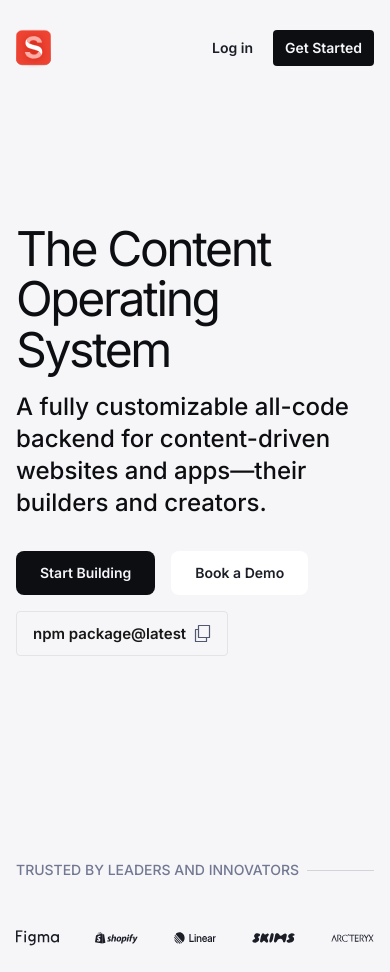
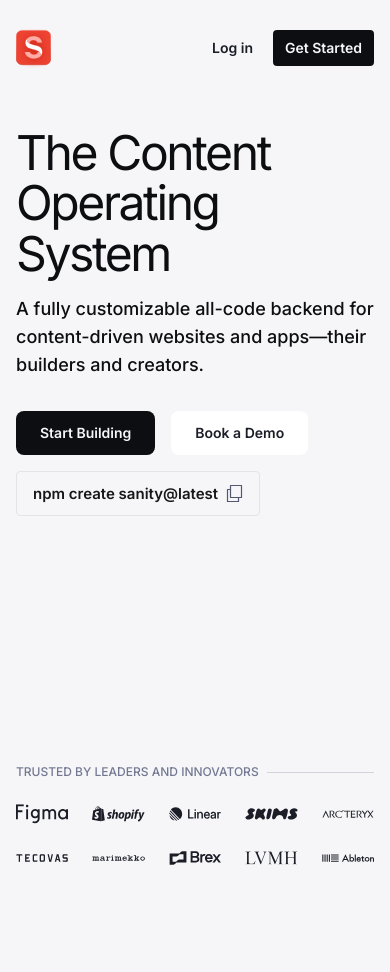
Before and after one commit to lroush1/sanity-web_project, a Next.js app: page / in a window 390 px wide. After the commit the page ends 872 px from the top, so only its background shows below. Built offline with nearby package versions, Linux system fonts and the light colour scheme; grey boxes are pictures that could not be loaded.

Commit message:
Dark mode and mobile tweaks

```diff
--- a/src/app/layout.tsx
+++ b/src/app/layout.tsx
@@ -1,6 +1,7 @@
 import type { Metadata } from "next";
 import { Inter } from "next/font/google";
 import "./globals.css";
+import Header from "@/components/navigation/header";
 
 const interFont = Inter({
   variable: "--font-inter",
@@ -22,6 +23,7 @@ export default function RootLayout({
     <body
         className={`${interFont.variable} antialiased`}
       >
+    <Header/>
         {children}
       </body>
     </html>
--- a/src/app/page.tsx
+++ b/src/app/page.tsx
@@ -1,4 +1,3 @@
-import Header from "../components/navigation/header";
 import Image from "next/image";
 import Button from "@/components/ui/button";
 import PartnerLogos from "@/components/ui/homepage/partnerLogos";
@@ -7,15 +6,14 @@ import NPMCopyBar from "@/components/ui/homepage/npmCopyBar";
 export default function Home() {
     return (
         <>
-            <Header/>
-            <main className="pt-40 overflow-hidden">
+            <main className="pt-16 sm:pt-24 overflow-hidden">
                 <div className="relative min-h-[700px] md:min-h-[625px]">
                     <div className="container mx-auto px-4 sm:px-6 lg:px-8 max-w-[1440px] h-full">
                         <div className="grid grid-cols-1 md:grid-cols-2 items-center h-full">
                             <div className="z-10 relative py-16">
                                 <h1 className="text-5xl md:text-[72px] text-[#0D0E12] dark:text-[#f6f6f8] leading-[105%] tracking-tighter">The Content<br /> Operating
                                     System</h1>
-                                <p className="text-2xl font-[425] text-[#0D0E12] dark:text-[#f6f6f8] mt-4">A fully customizable all-code backend for content-driven websites and apps—their builders and creators.</p>
+                                <p className="text-lg md:text-2xl font-[425] text-[#0D0E12] dark:text-[#f6f6f8] mt-4">A fully customizable all-code backend for content-driven websites and apps—their builders and creators.</p>
                                 <div className="mt-8 flex gap-4">
                                     <Button ctaURL="https://sanity.io" ctaCopy="Start Building" padding="py-4 px-6" />
                                     <Button ctaURL="https://sanity.io" ctaCopy="Book a Demo" bgColor="bg-white" textColor="text-[#1B1D27]" darkBgColor="bg-[#1B1D27]" darkTextColor="text-[#EEEEF1]" padding="py-4 px-6" />
@@ -24,7 +22,6 @@ export default function Home() {
                                 <NPMCopyBar />
                                 </div>
                             </div>
-
                             <div className="md:col-span-1"></div>
                         </div>
                     </div>
--- a/src/components/navigation/header.tsx
+++ b/src/components/navigation/header.tsx
@@ -4,27 +4,31 @@ import Button from '../ui/button';
 
 export default function Header() {
     return (
-        <header className="fixed z-50 h-24 w-full flex items-center justify-between px-4 sm:px-6 lg:px-8 max-w-[1440px] mx-auto left-0 right-0">
+        <header
+            className="fixed z-50 h-24 w-full flex items-center justify-between px-4 sm:px-6 lg:px-8 max-w-[1440px] mx-auto left-0 right-0">
             <div className="flex items-center">
                 <Image src={'/sanity-monogram--red.svg'} alt="Sanity Logo" width={35} height={35} quality={100}/>
                 <nav className="flex items-center mx-4 hidden sm:block">
                     <Link
-                        className="p-3 text-sm font-[525] text-[#1B1D27] dark:text-[#EEEEF1] hover:text-white hover:bg-white/10 rounded-md transition"
+                        className="p-3 text-sm font-[525] text-[#1B1D27] dark:text-[#EEEEF1]  hover:bg-black/10 hover:dark:bg-white/10 rounded-md transition"
                         href="/">Product</Link>
                     <Link
-                        className="p-3 text-sm font-[525] text-[#1B1D27] dark:text-[#EEEEF1] hover:text-white hover:bg-white/10 rounded-md transition"
+                        className="p-3 text-sm font-[525] text-[#1B1D27] dark:text-[#EEEEF1]  hover:bg-black/10 hover:dark:bg-white/10 rounded-md transition"
                         href="/">Developer</Link>
                     <Link
-                        className="p-3 text-sm font-[525] text-[#1B1D27] dark:text-[#EEEEF1] hover:text-white hover:bg-white/10 rounded-md transition"
+                        className="p-3 text-sm font-[525] text-[#1B1D27] dark:text-[#EEEEF1]  hover:bg-black/10 hover:dark:bg-white/10 rounded-md transition"
                         href="/">Enterprise</Link>
                     <Link
-                        className="p-3 text-sm font-[525] text-[#1B1D27] dark:text-[#EEEEF1] hover:text-white hover:bg-white/10 rounded-md transition"
+                        className="p-3 text-sm font-[525] text-[#1B1D27] dark:text-[#EEEEF1]  hover:bg-black/10 hover:dark:bg-white/10 rounded-md transition"
                         href="/">Pricing</Link>
                 </nav>
             </div>
             <div className="flex gap-2 items-center">
-                <Link href="/" className="p-3 text-sm font-[525] text-[#1B1D27] dark:text-[#EEEEF1] hover:text-white hover:bg-white/10 rounded-md transition">Log in</Link>
-                <Button ctaURL="https://google.com" ctaCopy="Get Started" padding="p-3" borderRadius="rounded" darkBgColor="bg-[#F6F6F8]" darkTextColor="text-[#13141B]" />
+                <Link href="/"
+                      className="p-3 text-sm font-[525] text-[#1B1D27] dark:text-[#EEEEF1] hover:text-white hover:bg-white/10 rounded-md transition">Log
+                    in</Link>
+                <Button ctaURL="https://google.com" ctaCopy="Get Started" padding="p-3" borderRadius="rounded"
+                        darkBgColor="bg-[#F6F6F8]" darkTextColor="text-[#13141B]"/>
             </div>
         </header>
     );
--- a/src/components/ui/button.tsx
+++ b/src/components/ui/button.tsx
@@ -13,7 +13,7 @@ export default function Button({
     return (
         <Link
             href={ctaURL}
-            className={`${padding} ${borderRadius} leading-3 transition ${bgColor} ${textColor} dark:${darkBgColor} dark:${darkTextColor} hover:shadow-lg text-sm font-[525]`}
+            className={`${padding} ${borderRadius} leading-3 transition ${bgColor} ${textColor} dark:${darkBgColor} dark:${darkTextColor} hover:shadow-lg text-sm font-[525] transform transition-transform hover:scale-105`}
         >
             {ctaCopy}
         </Link>
--- a/src/components/ui/homepage/npmCopyBar.tsx
+++ b/src/components/ui/homepage/npmCopyBar.tsx
@@ -6,7 +6,7 @@ interface NpmCopyBarProps {
     packageName?: string;
 }
 
-export default function NpmCopyBar({ packageName = "npm package@latest" }: NpmCopyBarProps) {
+export default function NpmCopyBar({ packageName = "npm create sanity@latest" }: NpmCopyBarProps) {
     const [copied, setCopied] = useState(false);
 
     const handleCopy = async () => {
@@ -22,7 +22,7 @@ export default function NpmCopyBar({ packageName = "npm package@latest" }: NpmCo
     return (
         <div
             onClick={handleCopy}
-            className="rounded border border-zinc-200 px-4 py-3 cursor-pointer inline-flex items-center space-x-2"
+            className="rounded border border-zinc-200 dark:border-[#252837] px-4 py-3 cursor-pointer inline-flex items-center space-x-2"
         >
             <p className="font-[525] text-[15px] leading-[13px] tracking-normal text-center align-bottom">
                 {copied ? "Copied!" : packageName}
--- a/src/components/ui/homepage/partnerLogos.tsx
+++ b/src/components/ui/homepage/partnerLogos.tsx
@@ -1,39 +1,39 @@
 import Image from "next/image";
 
 const logos = [
-    { id: 1, src: "/logos/Figma-Wordmark-Black 1.svg", alt: "Arcteryx" },
-    { id: 2, src: "/logos/Shopify.svg", alt: "Brex" },
-    { id: 3, src: "/logos/Linear.svg", alt: "dbt" },
-    { id: 4, src: "/logos/Skims.svg", alt: "Elastic" },
-    { id: 5, src: "/logos/Arcteryx.svg", alt: "Figma" },
-    { id: 6, src: "/logos/Tecovas.svg", alt: "Linear" },
-    { id: 7, src: "/logos/Marimekko.svg", alt: "LVMH" },
-    { id: 8, src: "/logos/Brex.svg", alt: "Marimekko" },
-    { id: 9, src: "/logos/lvmh.svg", alt: "MoMA" },
-    { id: 10, src: "/logos/Ableton.svg", alt: "Pinecone" },
-    { id: 11, src: "/logos/clerk.svg", alt: "Replit" },
-    { id: 12, src: "/logos/loo.svg", alt: "Retool" },
-    { id: 13, src: "/logos/tailscale.svg", alt: "Shopify" },
-    { id: 14, src: "/logos/retool.svg", alt: "Skims" },
-    { id: 15, src: "/logos/elastic.svg", alt: "Next.js" },
-    { id: 16, src: "/logos/pinecone.svg", alt: "Next.js" },
-    { id: 17, src: "/logos/anthropic.svg", alt: "Next.js" },
-    { id: 18, src: "/logos/dbt.svg", alt: "Next.js" },
-    { id: 19, src: "/logos/replit.svg", alt: "Next.js" },
-    { id: 20, src: "/logos/MoMa.svg", alt: "Next.js" },
+    { id: 1, src: "/logos/Figma-Wordmark-Black 1.svg", alt: "Figma" },
+    { id: 2, src: "/logos/Shopify.svg", alt: "Shopify" },
+    { id: 3, src: "/logos/Linear.svg", alt: "Linear" },
+    { id: 4, src: "/logos/Skims.svg", alt: "Skims" },
+    { id: 5, src: "/logos/Arcteryx.svg", alt: "Arcteryx" },
+    { id: 6, src: "/logos/Tecovas.svg", alt: "Tecovas" },
+    { id: 7, src: "/logos/Marimekko.svg", alt: "Marimekko" },
+    { id: 8, src: "/logos/Brex.svg", alt: "Brex" },
+    { id: 9, src: "/logos/lvmh.svg", alt: "LVMH" },
+    { id: 10, src: "/logos/Ableton.svg", alt: "Ableton" },
+    { id: 11, src: "/logos/clerk.svg", alt: "Clerk" },
+    { id: 12, src: "/logos/loo.svg", alt: "Loom" },
+    { id: 13, src: "/logos/tailscale.svg", alt: "Tailscale" },
+    { id: 14, src: "/logos/retool.svg", alt: "Retool" },
+    { id: 15, src: "/logos/elastic.svg", alt: "Elastic" },
+    { id: 16, src: "/logos/pinecone.svg", alt: "Pinecone" },
+    { id: 17, src: "/logos/anthropic.svg", alt: "Anthropic" },
+    { id: 18, src: "/logos/dbt.svg", alt: "dbt" },
+    { id: 19, src: "/logos/replit.svg", alt: "Replit" },
+    { id: 20, src: "/logos/MoMa.svg", alt: "MoMA" },
 ];
 
 export default function PartnerLogos() {
     return (
         <div>
             <div className="flex items-center gap-2 mb-4">
-                <p className="uppercase font-medium text-[#727892] text-sm">
+                <p className="uppercase font-medium text-[#727892] text-xs sm:text-sm dark:text-[#515870]">
                     trusted by leaders and innovators
                 </p>
-                <div className="h-px flex-grow bg-gray-300" />
+                <div className="h-px flex-grow bg-gray-300 dark:bg-[#252837]" />
             </div>
             <div className="overflow-hidden max-h-[76px] sm:max-h-full">
-                <div className="grid grid-cols-5 sm:grid-cols-10 gap-[36px] mt-8">
+                <div className="grid grid-cols-5 sm:grid-cols-10 gap-6 sm:gap-[36px] mt-2 sm:mt-8">
                     {logos.map((logo) => (
                         <div
                             key={logo.id}
@@ -43,7 +43,7 @@ export default function PartnerLogos() {
                                 src={logo.src}
                                 alt={logo.alt}
                                 fill
-                                className="object-contain"
+                                className="object-contain dark:filter dark:invert"
                             />
                         </div>
                     ))}
--- a/tailwind.config.js
+++ b/tailwind.config.js
@@ -14,6 +14,7 @@ module.exports = {
         "dark:text-[#13141B]",
         "dark:text-[#EEEEF1]",
         "dark:bg-[#1B1D27]",
+        "dark:border-[#252837]",
     ],
     theme: {
         extend: {},
```
Also changed, not shown: 1 other file (tests, documents, lock files or other folders). Lines whose indentation alone changed are shown as unchanged.
